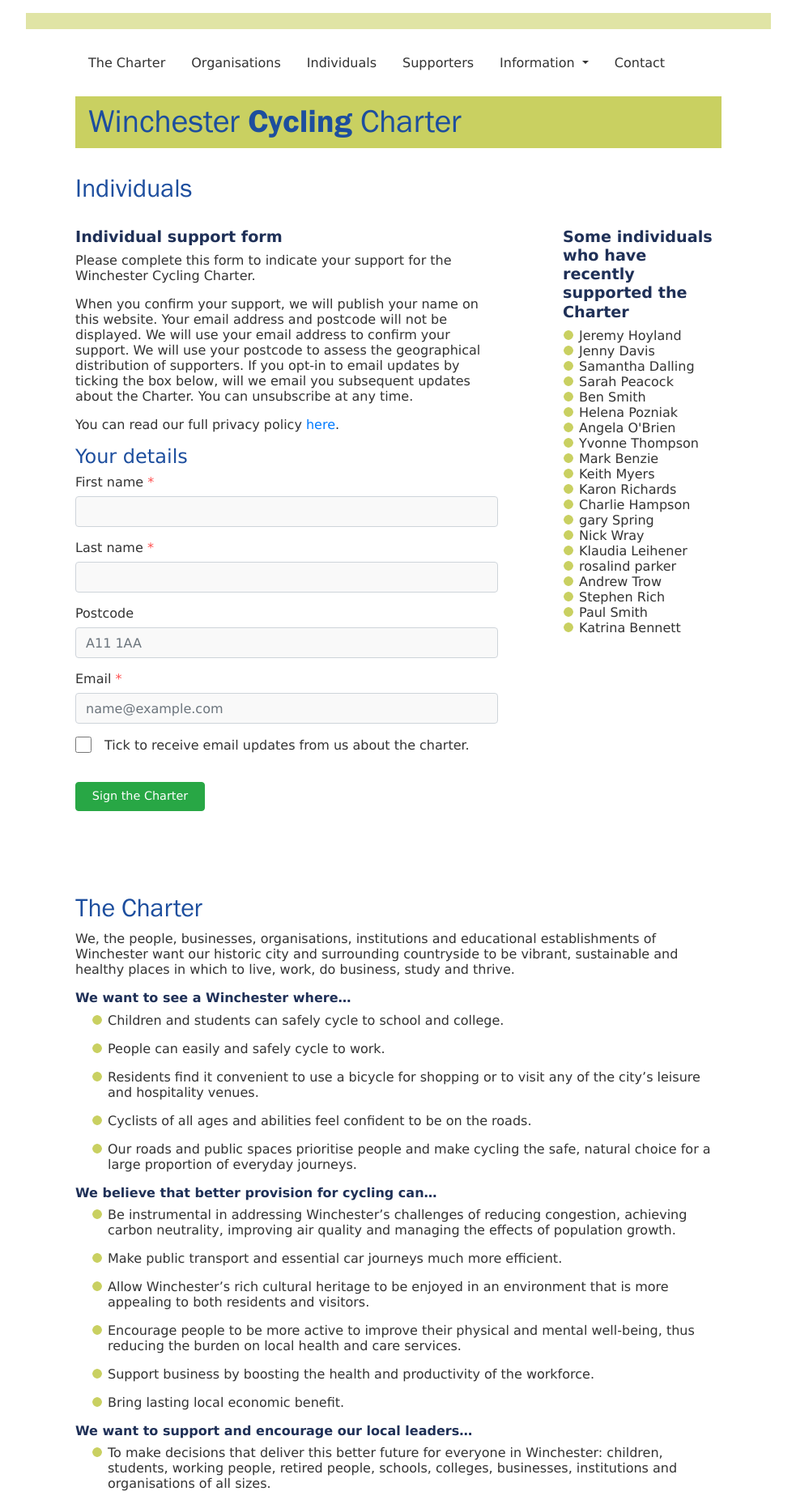
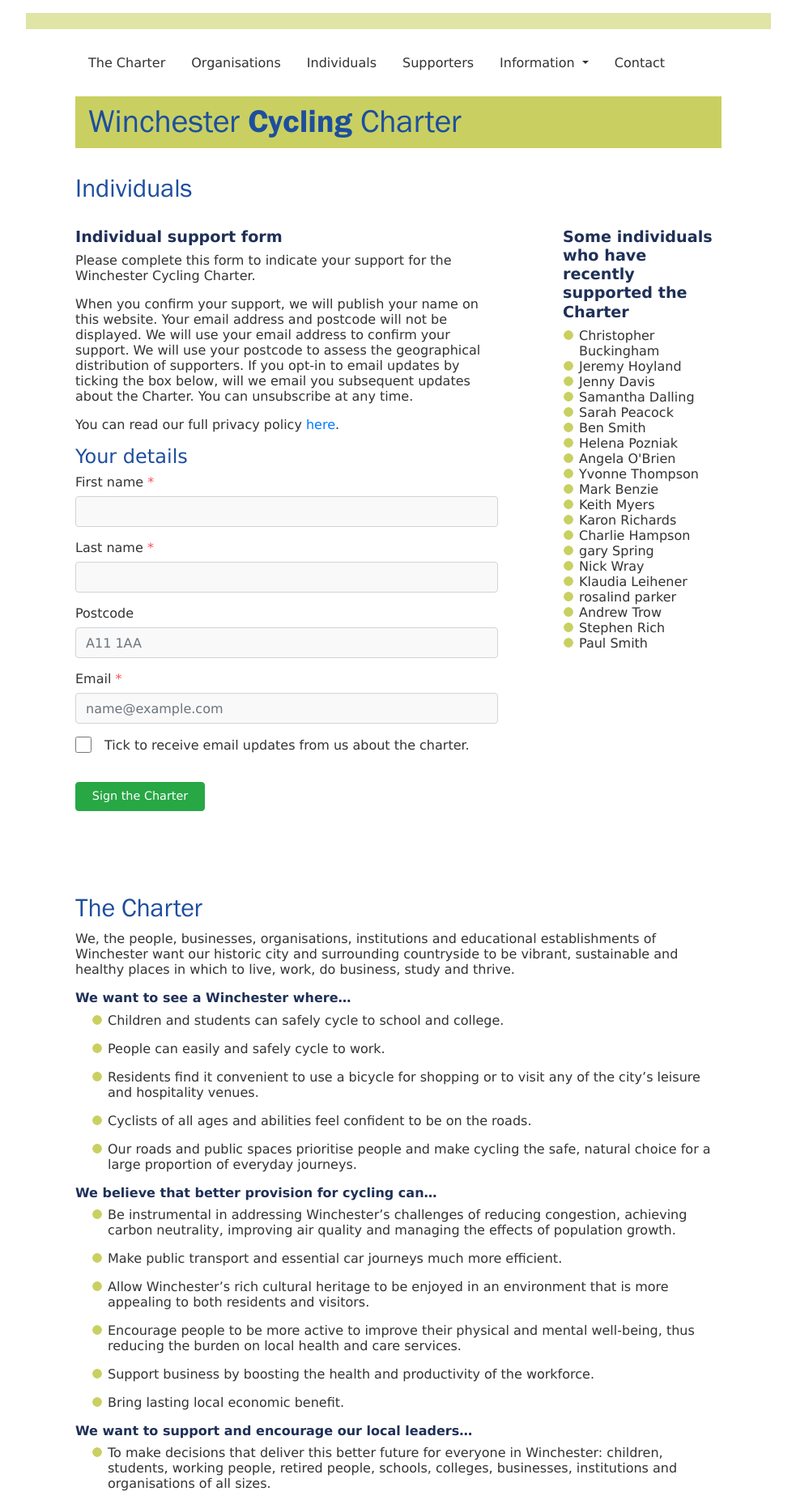
Before and after one commit to winchestercyclingcharter/winchestercyclingcharter.github.io, a Jekyll site: the page built from ind-page.md, in a window 1280 px wide. Shown: the whole page at 81% size, without its empty margins (148-1131 px from the left). Built offline with Jekyll 4.4.1, drawn with Linux system fonts in a browser that asks for light colours; nearby versions of some CDN libraries.

Commit message:
Update people.yml

```diff
--- a/_data/people.yml
+++ b/_data/people.yml
@@ -211,3 +211,4 @@ people:
 - { lastname: Davis, firstname: Jenny, dt: 20210225-070213-995899 }
 - { lastname: Hoyland, firstname: Jeremy , dt: 20210225-091657-839383 }
 - { lastname: O'Brien, firstname: Angela, dt: 20210224-140346-513257 }
+- { lastname: Buckingham, firstname: Christopher, dt: 20210225-161141-938380 }
```
